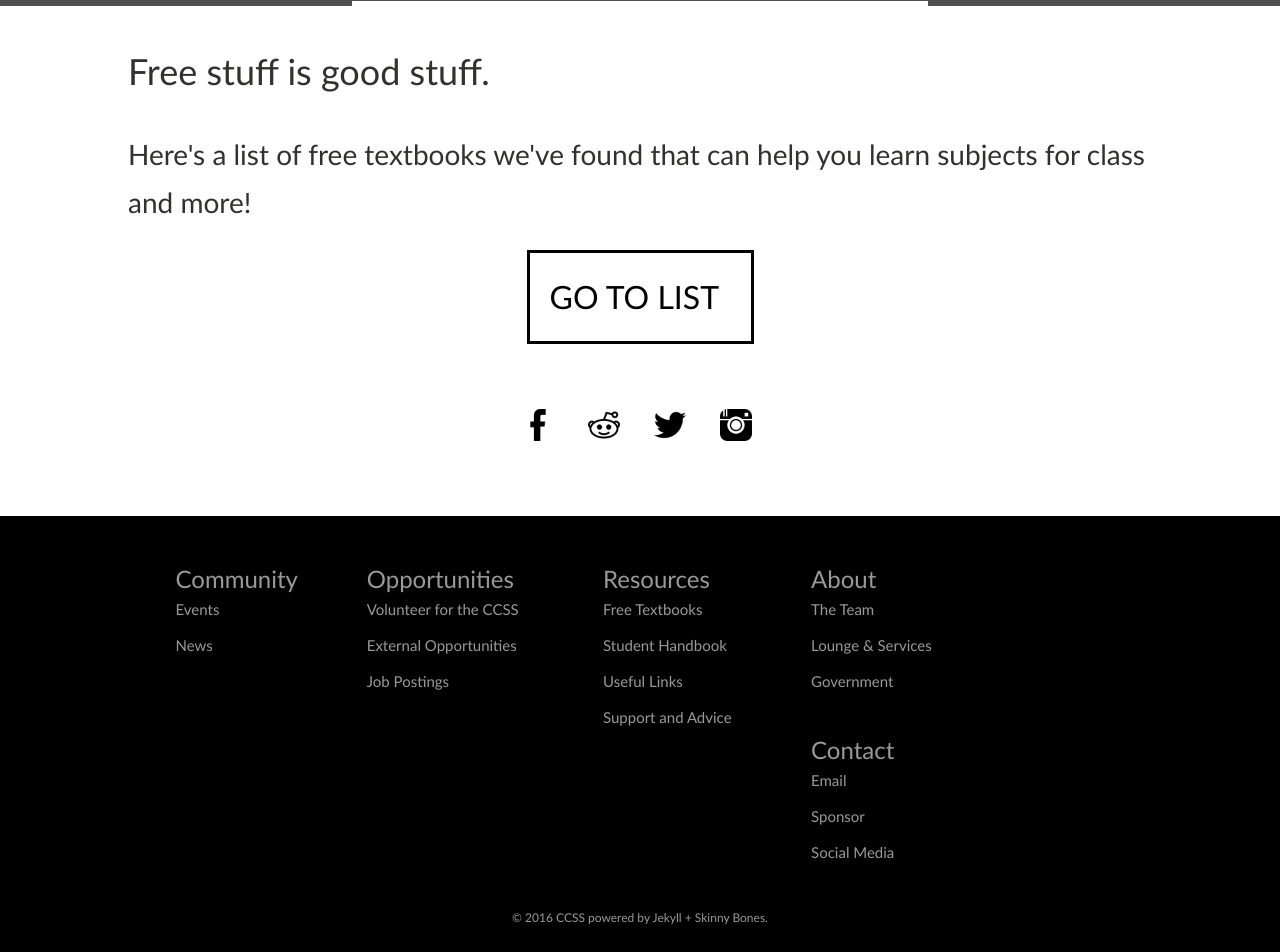
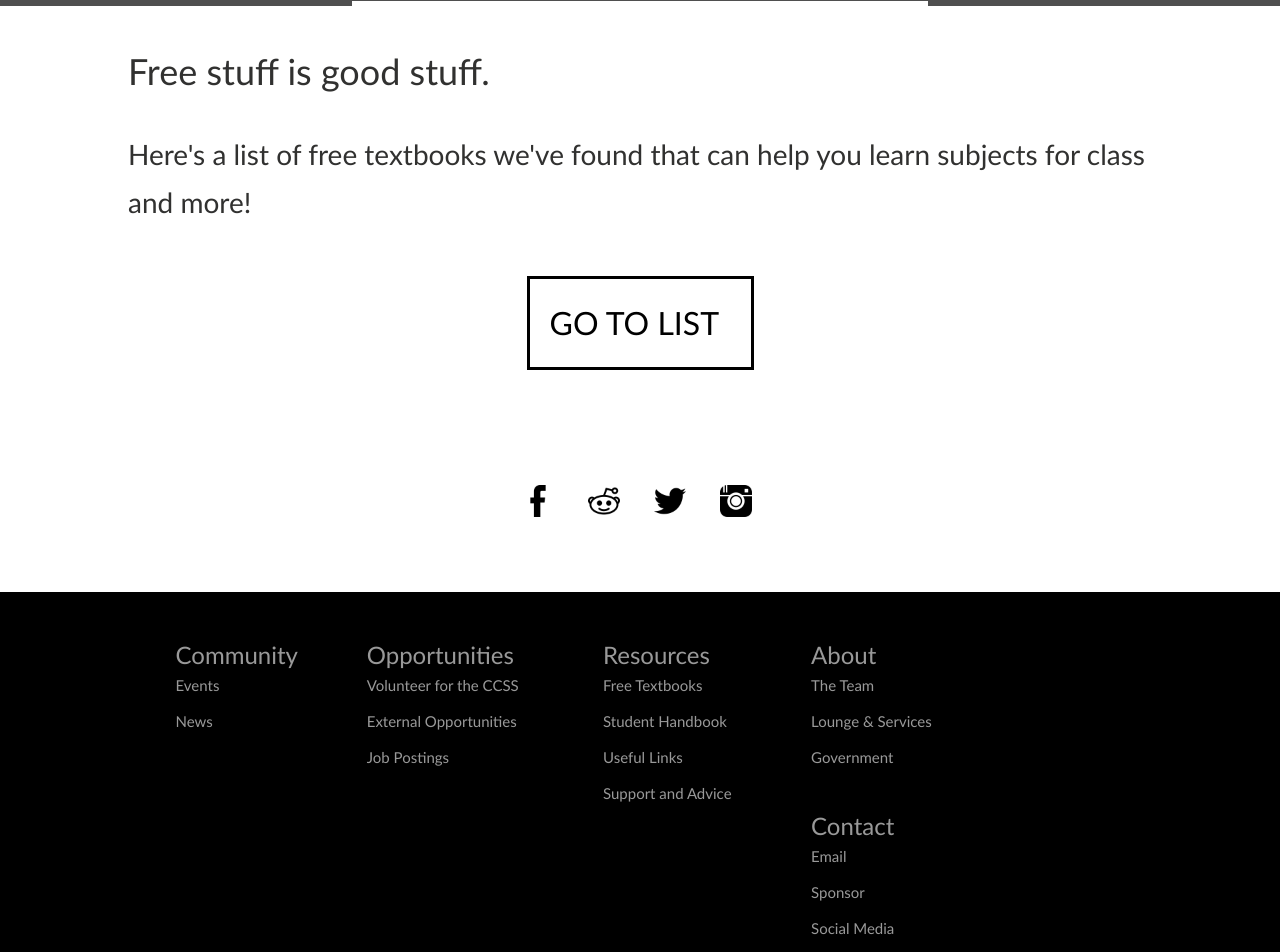
Before and after one commit to brittnylapierre/ccss_web, a Jekyll site: the page built from resources/textbooks/index.md, in a window 1280 px wide. Shown: the part 464-1416 px from the top of the page. Built offline with Jekyll 4.4.1, drawn with Linux system fonts in a browser that asks for light colours; grey boxes are pictures that could not be loaded.

Commit message:
Updated _layout.scss

```diff
--- a/_sass/_layout.scss
+++ b/_sass/_layout.scss
@@ -621,3 +621,8 @@
     text-decoration: none;
     font-size: 2rem;
 }
+
+#go-to-books-list {
+	margin-top: 50px;
+    margin-bottom: 50px;
+}
```
